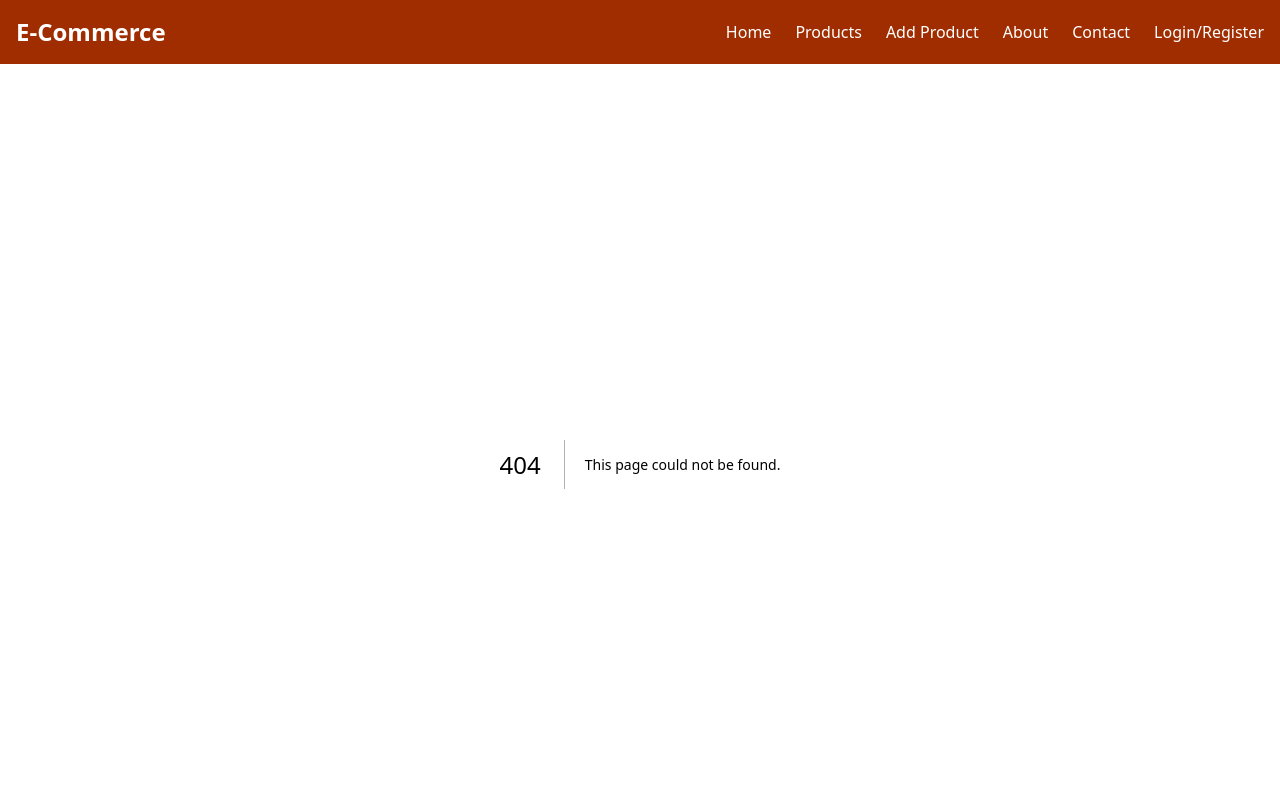
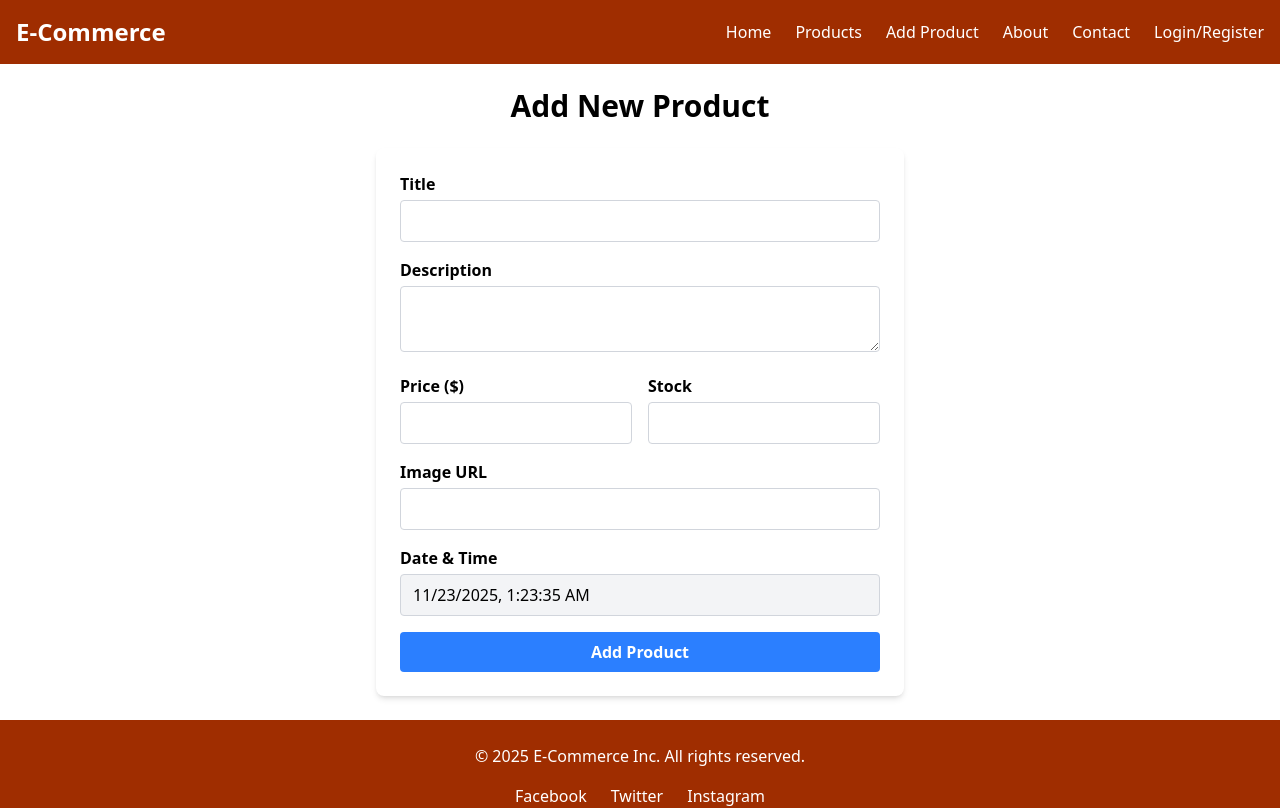
Before and after one commit to rabbi007/E-commerce-application-Client-side, a Next.js app: page /add-product in a window 1280 px wide. Before the commit this address had no page. Shown: the top 808 px of the page. Built offline with nearby package versions, Linux system fonts and the light colour scheme.

Commit message:
Route '/Add-Product' configured

```diff
--- /dev/null
+++ b/src/app/add-product/page.jsx
@@ -0,0 +1,165 @@
+'use client';
+
+import { useState, useEffect } from 'react';
+import { useRouter } from 'next/navigation'; // App Router
+
+const AddProduct = () => {
+  const router = useRouter();
+
+  const [formData, setFormData] = useState({
+    title: '',
+    description: '',
+    price: '',
+    stock: '',
+    imageUrl: '',
+    date: '', // will hold local date & time
+  });
+
+  const [loading, setLoading] = useState(false);
+  const [error, setError] = useState(null);
+  const [success, setSuccess] = useState(null);
+
+  // Set local date and time when component mounts
+  useEffect(() => {
+    const localDateTime = new Date().toLocaleString();
+    setFormData((prev) => ({ ...prev, date: localDateTime }));
+  }, []);
+
+  const handleChange = (e) => {
+    setFormData({ ...formData, [e.target.name]: e.target.value });
+  };
+
+  const handleSubmit = async (e) => {
+    e.preventDefault();
+    setLoading(true);
+    setError(null);
+    setSuccess(null);
+
+    try {
+      const res = await fetch(
+        'https://e-commerce-application-server-side.vercel.app/products',
+        {
+          method: 'POST',
+          headers: { 'Content-Type': 'application/json' },
+          body: JSON.stringify(formData),
+        }
+      );
+
+      if (!res.ok) throw new Error('Failed to add product');
+
+      await res.json();
+      setSuccess('Product added successfully!');
+      setFormData({
+        title: '',
+        description: '',
+        price: '',
+        stock: '',
+        imageUrl: '',
+        date: new Date().toLocaleString(), // reset to current local date/time
+      });
+
+      router.push('/products');
+    } catch (err) {
+      setError(err.message);
+    } finally {
+      setLoading(false);
+    }
+  };
+
+  return (
+    <div className="max-w-xl mx-auto p-6">
+      <h1 className="text-3xl font-bold mb-6 text-center">Add New Product</h1>
+
+      {error && <p className="text-red-500 mb-4">{error}</p>}
+      {success && <p className="text-green-500 mb-4">{success}</p>}
+
+      <form onSubmit={handleSubmit} className="bg-white p-6 rounded-lg shadow-md space-y-4">
+        {/* Title */}
+        <div>
+          <label className="block mb-1 font-semibold">Title</label>
+          <input
+            type="text"
+            name="title"
+            value={formData.title}
+            onChange={handleChange}
+            className="w-full border border-gray-300 rounded px-3 py-2"
+            required
+          />
+        </div>
+
+        {/* Description */}
+        <div>
+          <label className="block mb-1 font-semibold">Description</label>
+          <textarea
+            name="description"
+            value={formData.description}
+            onChange={handleChange}
+            className="w-full border border-gray-300 rounded px-3 py-2"
+            required
+          />
+        </div>
+
+        {/* Price & Stock */}
+        <div className="grid grid-cols-2 gap-4">
+          <div>
+            <label className="block mb-1 font-semibold">Price ($)</label>
+            <input
+              type="number"
+              name="price"
+              value={formData.price}
+              onChange={handleChange}
+              className="w-full border border-gray-300 rounded px-3 py-2"
+              required
+            />
+          </div>
+          <div>
+            <label className="block mb-1 font-semibold">Stock</label>
+            <input
+              type="number"
+              name="stock"
+              value={formData.stock}
+              onChange={handleChange}
+              className="w-full border border-gray-300 rounded px-3 py-2"
+              required
+            />
+          </div>
+        </div>
+
+        {/* Image URL */}
+        <div>
+          <label className="block mb-1 font-semibold">Image URL</label>
+          <input
+            type="text"
+            name="imageUrl"
+            value={formData.imageUrl}
+            onChange={handleChange}
+            className="w-full border border-gray-300 rounded px-3 py-2"
+          />
+        </div>
+
+        {/* Local Date & Time (Read-only) */}
+        <div>
+          <label className="block mb-1 font-semibold">Date & Time</label>
+          <input
+            type="text"
+            name="date"
+            value={formData.date}
+            readOnly
+            className="w-full border border-gray-300 rounded px-3 py-2 bg-gray-100 cursor-not-allowed"
+          />
+        </div>
+
+        {/* Submit Button */}
+        <button
+          type="submit"
+          disabled={loading}
+          className="w-full bg-blue-500 text-white font-semibold py-2 px-4 rounded hover:bg-blue-600 disabled:opacity-50"
+        >
+          {loading ? 'Submitting...' : 'Add Product'}
+        </button>
+      </form>
+    </div>
+  );
+};
+
+export default AddProduct;
```
